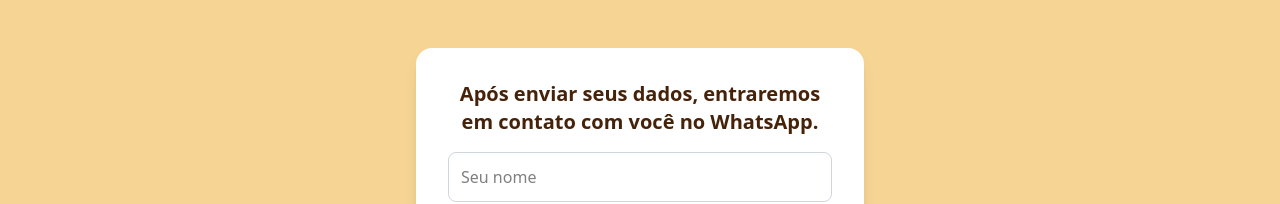
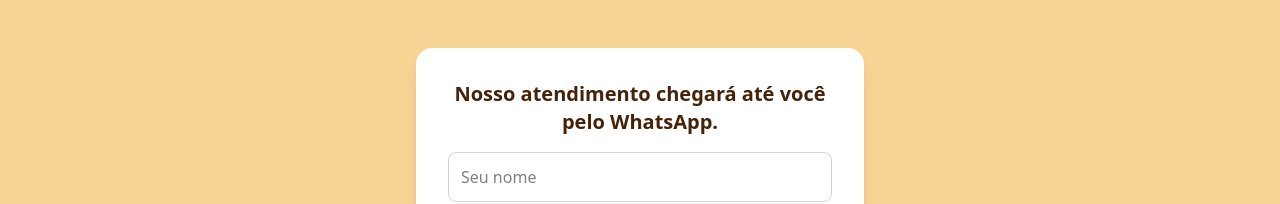
Before and after one commit to ewertonpinheiroo/linknabio, a Next.js app: page / in a window 1280 px wide. Shown: the top 204 px of the page. Built offline with nearby package versions, Linux system fonts and the light colour scheme.

Commit message:
Adiciona react-slick e slick-carousel, ajusta estilos e layout 3

```diff
--- a/src/app/page.tsx
+++ b/src/app/page.tsx
@@ -58,12 +58,12 @@
       {/* Formulário */}
       <form onSubmit={handleSubmit} className="bg-white p-8 rounded-2xl shadow-lg space-y-4 w-full max-w-md text-center mb-12">
         <h2 className="text-xl font-bold text-[#462209]">
-          Após enviar seus dados, entraremos em contato com você no WhatsApp.
+          Nosso atendimento chegará até você pelo WhatsApp.
         </h2>
 
         {enviado ? (
           <>
-            <p className="text-green-600 font-semibold">Obrigado! Seus dados foram enviados com sucesso.</p>
+            <p className="text-green-600 font-semibold">Tudo certo! Agora é só aguardar o contato do astrólogo Daniel Paiva com mais informações sobre o serviço e os preços.</p>
             <a
               href="https://linktr.ee/astrologiadequintal"
               className="inline-block mt-4 px-6 py-3 bg-[#462209] text-white rounded-xl hover:bg-[#5b2d0f] transition"
```
